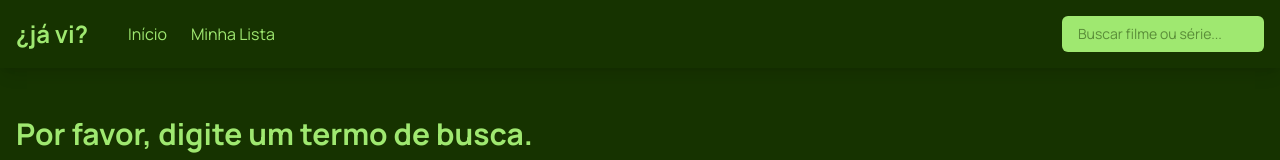
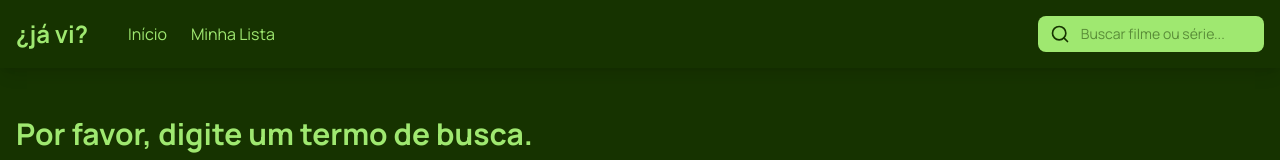
Before and after one commit to GGhiaroni/ja-vi, a React (Vite) app: page /search in a window 1280 px wide. Shown: the top 160 px of the page. Built offline with nearby package versions, Linux system fonts and the light colour scheme.

Commit message:
adicionando o blur na modal

```diff
--- a/src/components/BarraDePesquisa.tsx
+++ b/src/components/BarraDePesquisa.tsx
@@ -1,3 +1,4 @@
+import { Search } from "lucide-react";
 import React, { useState } from "react";
 import { useNavigate } from "react-router-dom";
 
@@ -14,18 +15,24 @@ export const BarraDePesquisa: React.FC = () => {
   };
 
   return (
-    <form onSubmit={handleBusca}>
+    <form onSubmit={handleBusca} className="relative w-full md:w-auto">
+      <Search
+        className="absolute left-3 top-1/2 transform -translate-y-1/2
+                   w-5 h-5 text-(--color-ja-vi-primary) pointer-events-none"
+      />
       <input
         type="text"
         value={query}
         onChange={(e) => setQuery(e.target.value)}
-        placeholder="Buscar filme ou série..."
-        className="px-4 py-2 rounded-md
+        placeholder=" Buscar filme ou série..."
+        className="pl-10 pr-4 py-2 rounded-lg
           text-sm text-(--color-ja-vi-primary)
           bg-(--color-ja-vi-secondary)
           focus:outline-none focus:ring-2 focus:ring-(--color-ja-vi-secondary)
-          w-full md:w-auto"
+          w-full"
       />
+
+      <button type="submit" hidden aria-label="Buscar" />
     </form>
   );
 };
--- a/src/components/Filtro.tsx
+++ b/src/components/Filtro.tsx
@@ -22,7 +22,7 @@ const Filtro: React.FC<FiltroProps> = ({
     }`;
   };
   return (
-    <div className="flex mb-8 items-center gap-4">
+    <div className="flex  justify-between mb-8 items-center gap-4">
       <div className="flex gap-4">
         <button
           onClick={() => setFiltroSimples("series")}
--- a/src/components/ModalFiltro.tsx
+++ b/src/components/ModalFiltro.tsx
@@ -76,7 +76,7 @@ const ModalFiltro: React.FC<ModalFiltroProps> = ({
   const limiteMaximo = 5;
 
   return (
-    <div className="fixed inset-0 bg-black bg-opacity-70 z-50 flex justify-center items-center p-4">
+    <div className="fixed inset-0 bg-black/30 backdrop-blur-sm z-50 flex justify-center items-center p-4">
       <div className="bg-(--color-ja-vi-primary) text-gray-800 p-6 rounded-xl shadow-2xl w-full max-w-lg max-h-[90vh] overflow-y-auto">
         <div className="flex justify-between items-center mb-6 border-b border-b-(--color-ja-vi-secondary) pb-3">
           <h2 className="text-2xl font-bold flex gap-4 items-center text-(--color-ja-vi-secondary)">
```
